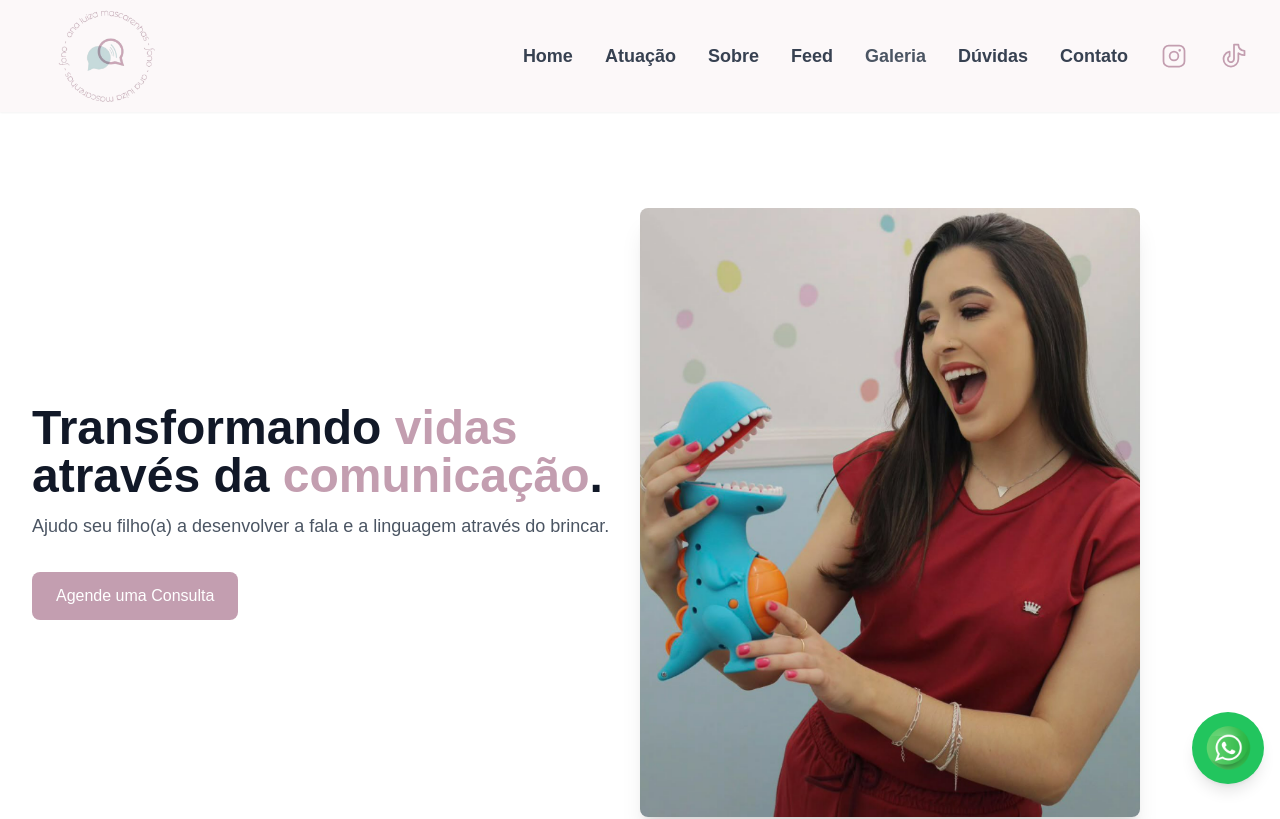
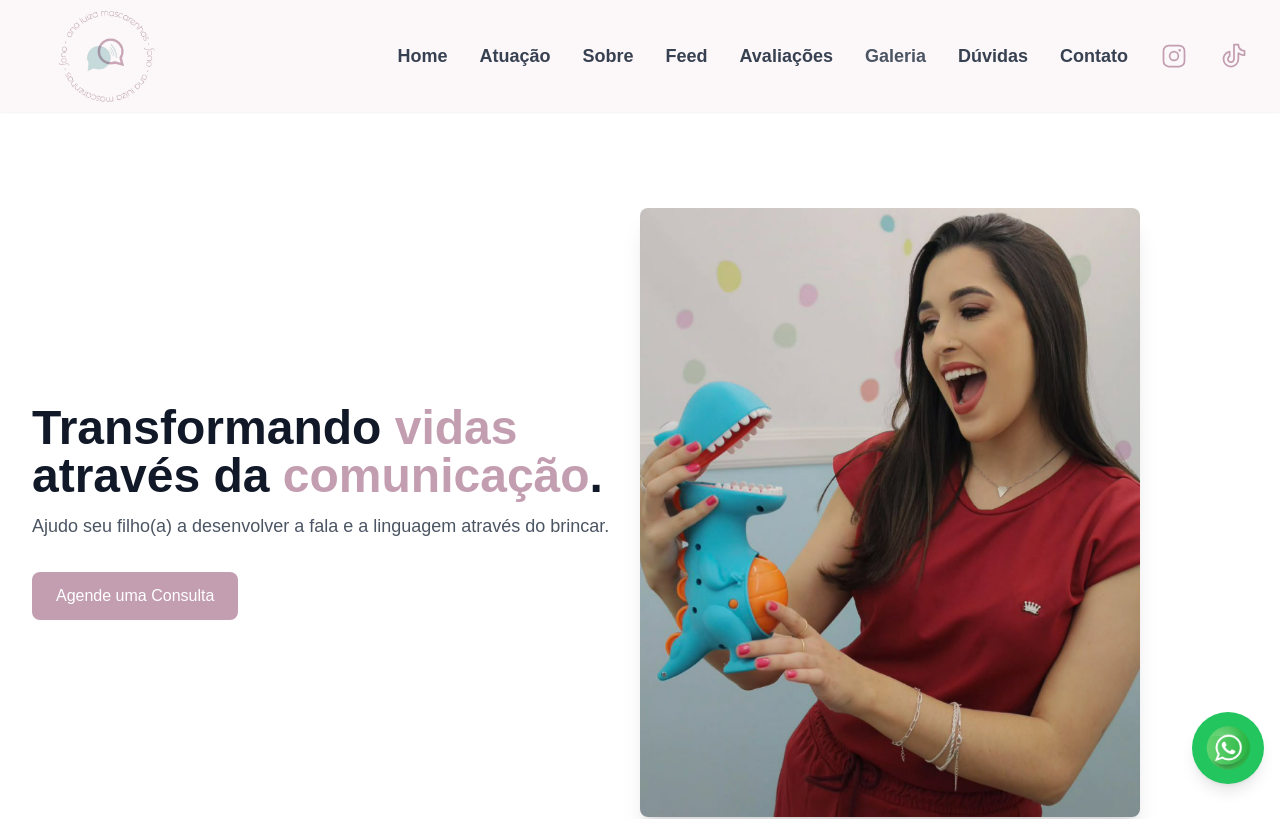
Before and after one commit to BernardoPiresMascarenhas/Site-Fono, a Next.js app: page / in a window 1280 px wide. Shown: the top 819 px of the page. Built offline with nearby package versions, Linux system fonts and the light colour scheme.

Commit message:
chore: page, header, testionials

```diff
--- a/src/app/components/Testimonials.tsx
+++ b/src/app/components/Testimonials.tsx
@@ -22,7 +22,7 @@ const Testimonials = () => {
   ];
 
   return (
-    <section className="py-20 bg-white">
+    <section id="testimonials" className="py-20 bg-white">
       <div className="max-w-7xl mx-auto px-6 sm:px-8 lg:px-12">
 
         {/* Título da Seção */}
--- a/src/app/components/header.tsx
+++ b/src/app/components/header.tsx
@@ -52,6 +52,7 @@ const Header = () => {
                         <a href="#services" onClick={(e) => scrollToSection(e, "services")} className="text-gray-700 hover:text-[#9eb8ba]">Atuação</a>
                         <a href="#about" onClick={(e) => scrollToSection(e, "about")} className="text-gray-700 hover:text-[#9eb8ba]">Sobre</a>
                         <a href="#social-feed" onClick={(e) => scrollToSection(e, "social-feed")} className="text-gray-700 hover:text-[#9eb8ba]">Feed</a>
+                        <a href="#testimonials" onClick={(e) => scrollToSection(e, "testimonials")} className="text-gray-700 hover:text-[#ECE537]">Avaliações</a>
                         <a href="#gallery" onClick={(e) => scrollToSection(e, "gallery")} className="text-gray-600 hover:text-[#9eb8ba] transition-colors">Galeria</a>
                         <a href="#faq" onClick={(e) => scrollToSection(e, "faq")} className="text-gray-700 hover:text-[#9eb8ba]">Dúvidas</a>
                         <a href="#contact" onClick={(e) => scrollToSection(e, "contact")} className="text-gray-700 hover:text-[#9eb8ba]">Contato</a>
```
Also changed, not shown: src/app/page.tsx (line endings or trailing spaces).
